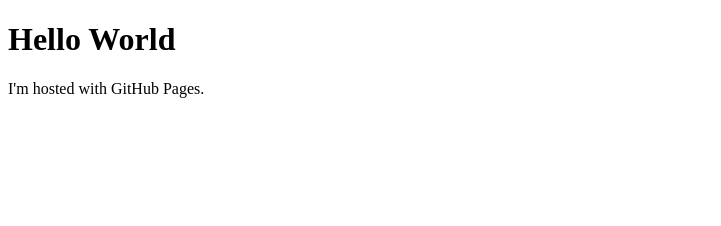
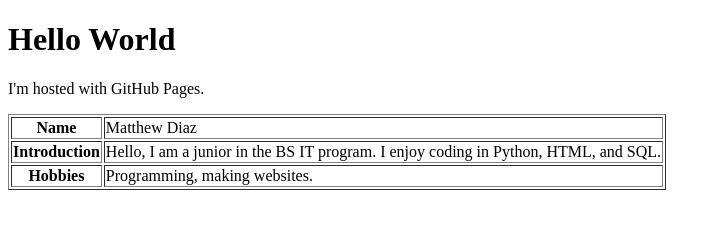
Before and after one commit to mdiaz6/mdiaz6.github.io, a plain HTML site: page index.html in a window 1280 px wide. Shown: the whole page, without its empty margins (0-721 px from the left). Drawn offline with Linux system fonts and the light colour scheme.

Commit message:
Update index.html

```diff
--- a/index.html
+++ b/index.html
@@ -1,7 +1,24 @@
 <!DOCTYPE html>
 <html>
 <body>
+
 <h1>Hello World</h1>
 <p>I'm hosted with GitHub Pages.</p>
+
+<table border="1">
+  <tr>
+    <th>Name</th>
+    <td>Matthew Diaz</td>
+  </tr>
+  <tr>
+    <th>Introduction</th>
+    <td>Hello, I am a junior in the BS IT program. I enjoy coding in Python, HTML, and SQL.</td>
+  </tr>
+  <tr>
+    <th>Hobbies</th>
+    <td>Programming, making websites.</td>
+  </tr>
+</table>
+
 </body>
 </html>
```
